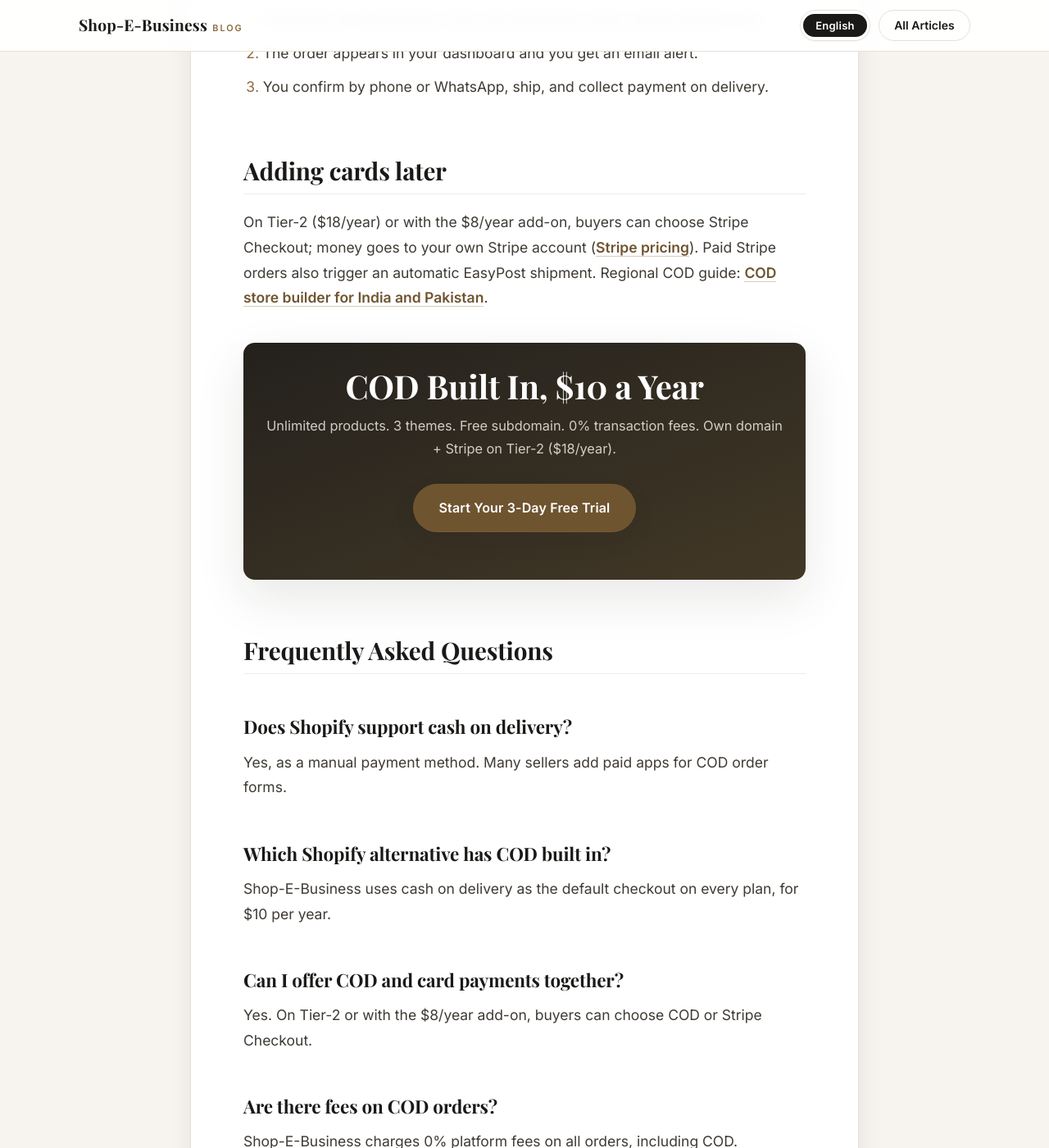
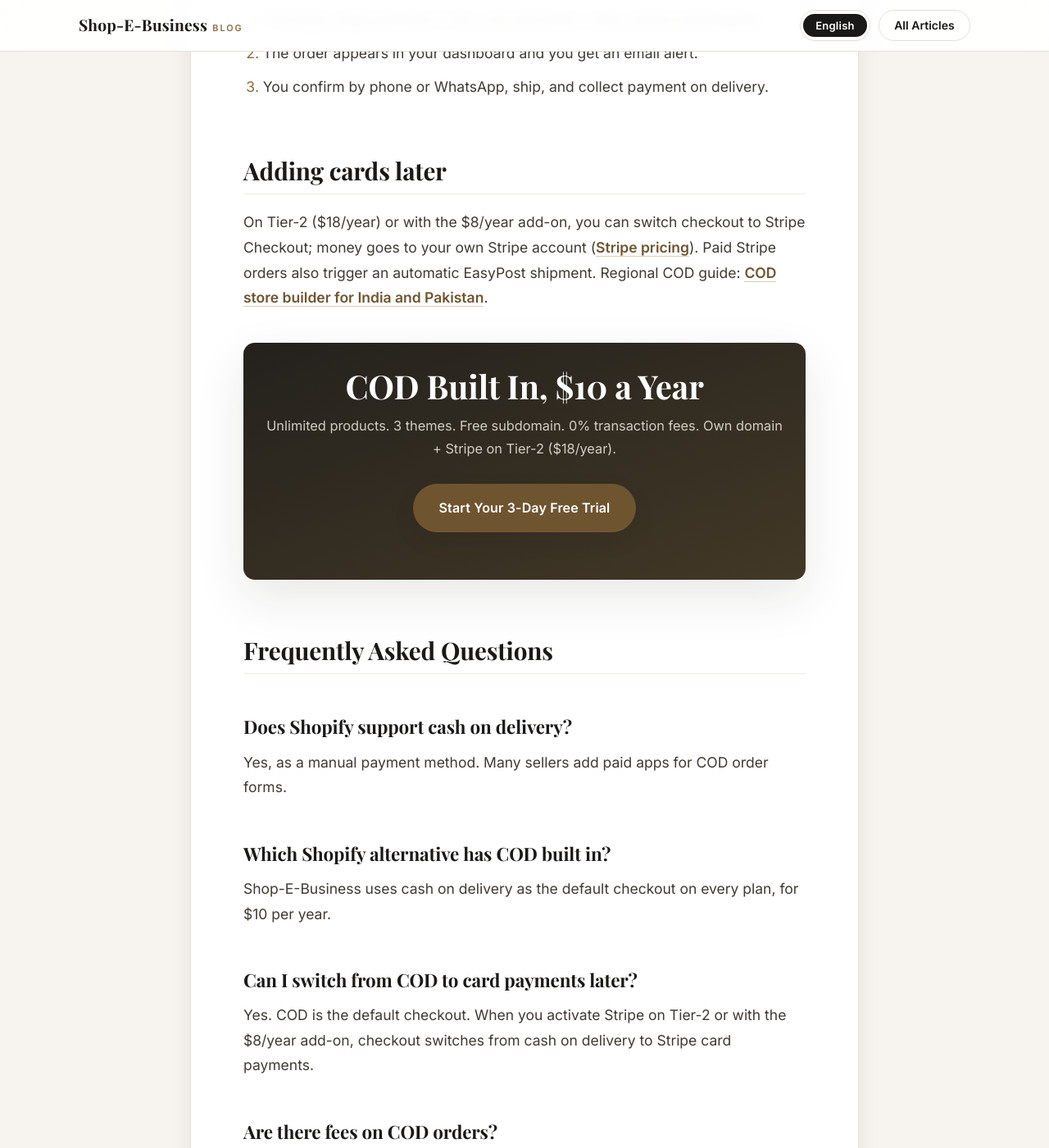
Before and after one commit to ShamsiShakeeb/shopebusiness-blog, a Jekyll site: the page built from _posts/2026-11-23-shopify-alternative-with-cash-on-delivery.html, in a window 1280 px wide and 1400 px high, scrolled down 1668 px. Shown: the whole window at 82% size. Built offline with Jekyll 4.4.1, drawn with Linux system fonts in a browser that asks for light colours.

Commit message:
Clarify that activating Stripe switches checkout from COD
Co-Authored-By: Devin AI <158243242+devin-ai-integration[bot]@users.noreply.github.com>

```diff
--- a/_posts/2026-11-23-shopify-alternative-with-cash-on-delivery.html
+++ b/_posts/2026-11-23-shopify-alternative-with-cash-on-delivery.html
@@ -40,8 +40,8 @@ languages: [en]
         },
         {
           "@type": "Question",
-          "name": "Can I offer COD and card payments together?",
-          "acceptedAnswer": { "@type": "Answer", "text": "Yes. On Tier-2 or with the $8/year add-on, buyers can choose COD or Stripe Checkout." }
+          "name": "Can I switch from COD to card payments later?",
+          "acceptedAnswer": { "@type": "Answer", "text": "Yes. COD is the default checkout. When you activate Stripe on Tier-2 or with the $8/year add-on, checkout switches from cash on delivery to Stripe card payments." }
         },
         {
           "@type": "Question",
@@ -82,7 +82,7 @@ languages: [en]
 </ol>
 
 <h2>Adding cards later</h2>
-<p>On Tier-2 ($18/year) or with the $8/year add-on, buyers can choose Stripe Checkout; money goes to your own Stripe account (<a href="https://stripe.com/pricing" target="_blank" rel="noopener">Stripe pricing</a>). Paid Stripe orders also trigger an automatic EasyPost shipment. Regional COD guide: <a href="{{ site.blog_base }}/best-cod-online-store-builder-india-pakistan/">COD store builder for India and Pakistan</a>.</p>
+<p>On Tier-2 ($18/year) or with the $8/year add-on, you can switch checkout to Stripe Checkout; money goes to your own Stripe account (<a href="https://stripe.com/pricing" target="_blank" rel="noopener">Stripe pricing</a>). Paid Stripe orders also trigger an automatic EasyPost shipment. Regional COD guide: <a href="{{ site.blog_base }}/best-cod-online-store-builder-india-pakistan/">COD store builder for India and Pakistan</a>.</p>
 
 <div class="price-box">
   <h2>COD Built In, $10 a Year</h2>
@@ -95,8 +95,8 @@ languages: [en]
 <p>Yes, as a manual payment method. Many sellers add paid apps for COD order forms.</p>
 <h3>Which Shopify alternative has COD built in?</h3>
 <p>Shop-E-Business uses cash on delivery as the default checkout on every plan, for $10 per year.</p>
-<h3>Can I offer COD and card payments together?</h3>
-<p>Yes. On Tier-2 or with the $8/year add-on, buyers can choose COD or Stripe Checkout.</p>
+<h3>Can I switch from COD to card payments later?</h3>
+<p>Yes. COD is the default checkout. When you activate Stripe on Tier-2 or with the $8/year add-on, checkout switches from cash on delivery to Stripe card payments.</p>
 <h3>Are there fees on COD orders?</h3>
 <p>Shop-E-Business charges 0% platform fees on all orders, including COD.</p>
 
```
